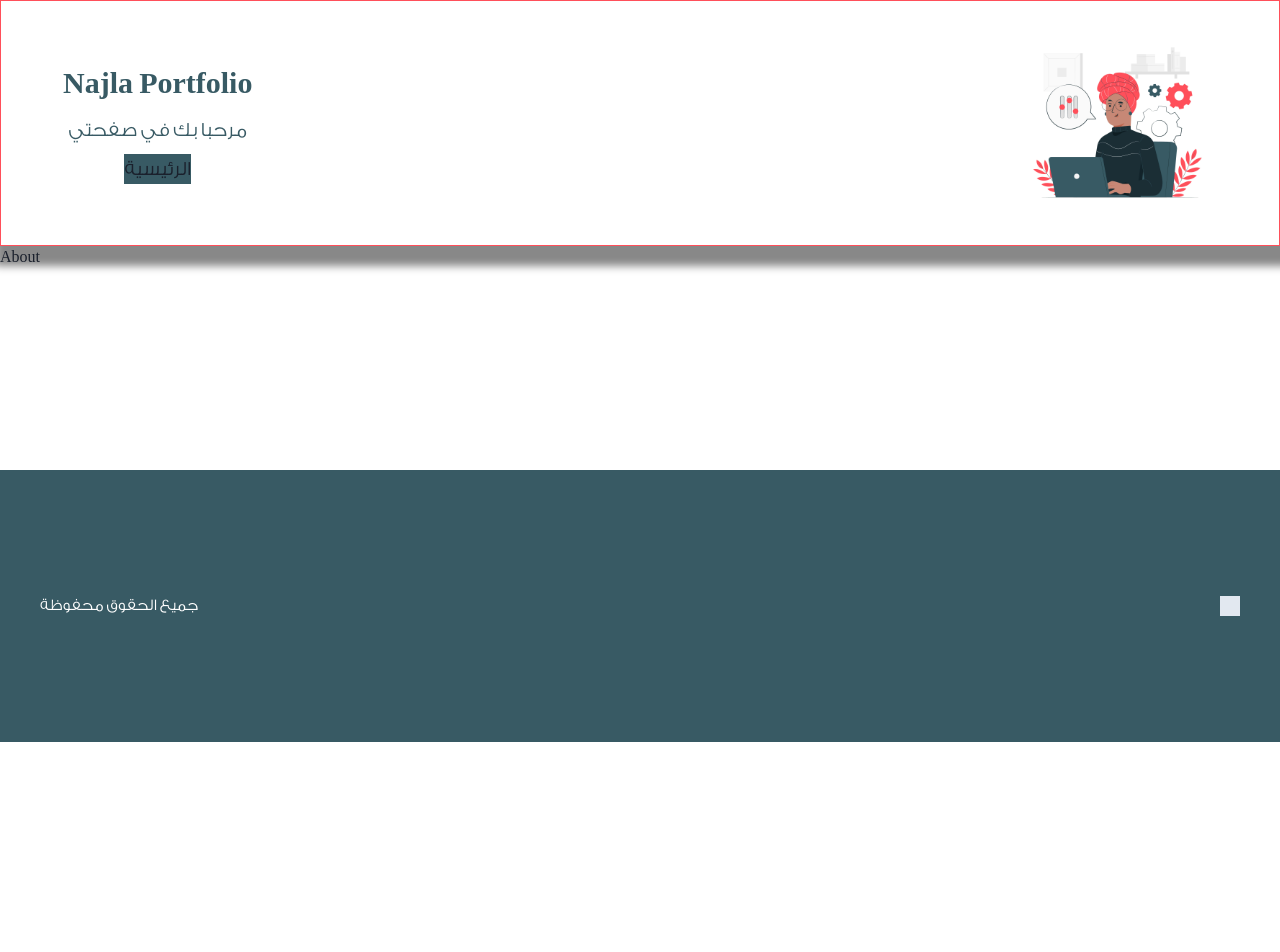
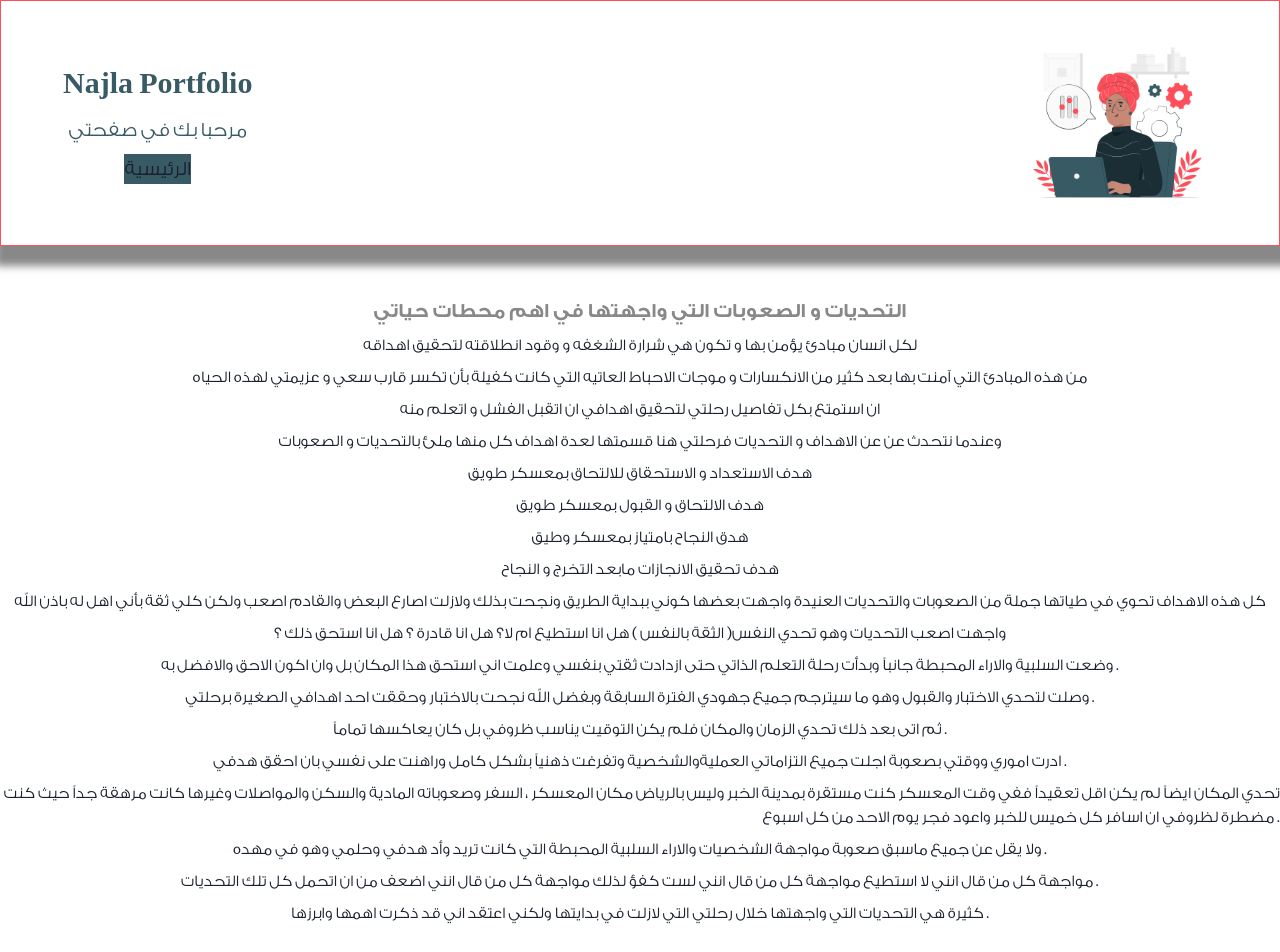
Before and after one commit to naj55/AboutMe-Najla, a React (Vite) app in the folder vite-project/: page /AboutMe in a window 1280 px wide. Shown: the top 952 px of the page. Before the commit the page ends 800 px from the top, so only its background shows below. Built offline with nearby package versions, Linux system fonts and the light colour scheme.

Commit message:
about me

```diff
--- a/vite-project/src/App.css
+++ b/vite-project/src/App.css
@@ -32,8 +32,8 @@ h1 {
 }
 
 #footer {
-
-    margin-top: 200px;
+    margin-bottom: 0px;
+    margin-top: 250px;
     height: 17em;
 }
 
--- a/vite-project/src/components/About.jsx
+++ b/vite-project/src/components/About.jsx
@@ -29,7 +29,77 @@ export default function About() {
 
                 </Flex>
             </div>
-            <div>About</div>
+            <Flex justifyContent="center" alignItems="center" bg="gray.200">
+                <VStack textAlign="right">
+                    <Text id="title2" color="#888888" mt="50px">
+                        التحديات و الصعوبات التي واجهتها في اهم محطات حياتي
+                    </Text>
+                    <Text >
+                        لكل انسان مبادئ يؤمن بها و تكون هي شرارة الشغفه و وقود انطلاقته لتحقيق اهداقه
+                    </Text>
+                    <Text >
+                        من هذه المبادئ التي آمنت بها بعد كثير من الانكسارات و موجات الاحباط العاتيه التي كانت كفيلة بأن تكسر قارب سعي و عزيمتي لهذه الحياه
+                    </Text>
+                    <Text >
+                        ان استمتع بكل تفاصيل رحلتي لتحقيق اهدافي ان اتقبل الفشل و اتعلم منه
+                    </Text>
+                    <Text >
+                        وعندما نتحدث عن عن الاهداف و التحديات فرحلتي هنا قسمتها لعدة اهداف كل منها ملئ بالتحديات و الصعوبات
+                    </Text>
+                    <Text >
+                        هدف الاستعداد و الاستحقاق للالتحاق بمعسكر طويق
+                    </Text>
+                    <Text >
+                        هدف الالتحاق و القبول بمعسكر طويق
+                    </Text>
+                    <Text >
+                        هدق النجاح بامتياز بمعسكر وطيق
+                    </Text>
+                    <Text >
+                        هدف تحقيق الانجازات مابعد التخرج و النجاح
+                    </Text>
+                    <Text >
+                        كل هذه الاهداف تحوي في طياتها جملة من الصعوبات والتحديات العنيدة واجهت بعضها كوني ببداية الطريق ونجحت بذلك ولازلت اصارع البعض والقادم اصعب ولكن كلي ثقة بأني اهل له باذن الله
+                    </Text>
+                    <Text >
+                        واجهت اصعب التحديات وهو تحدي النفس( الثقة بالنفس )
+                        هل انا استطيع ام لا؟
+                        هل انا قادرة ؟
+                        هل انا استحق ذلك ؟
+                    </Text>
+                    <Text >
+                        وضعت السلبية والاراء المحبطة جانباً وبدأت رحلة التعلم الذاتي حتى ازدادت ثقتي بنفسي وعلمت اني استحق هذا المكان بل وان اكون الاحق والافضل به .
+                    </Text>
+                    <Text>
+                        وصلت لتحدي الاختبار والقبول وهو ما سيترجم جميع جهودي الفترة السابقة وبفضل الله نجحت بالاختبار وحققت احد اهدافي الصغيرة برحلتي .
+                    </Text>
+                    <Text>
+                        ثم اتى بعد ذلك تحدي الزمان والمكان
+                        فلم يكن التوقيت يناسب ظروفي بل كان يعاكسها تماماً .
+                    </Text>
+                    <Text>
+                        ادرت اموري ووقتي بصعوبة
+                        اجلت جميع التزاماتي العمليةوالشخصية وتفرغت ذهنياً بشكل كامل وراهنت على نفسي بان احقق هدفي .
+                    </Text>
+                    <Text>
+                        تحدي المكان ايضاً لم يكن اقل تعقيداً ففي وقت المعسكر كنت مستقرة بمدينة الخبر وليس بالرياض مكان المعسكر ، السفر وصعوباته المادية والسكن والمواصلات وغيرها كانت مرهقة جداً
+                        حيث كنت مضطرة لظروفي ان اسافر كل خميس للخبر واعود فجر يوم الاحد من كل اسبوع .
+
+                    </Text>
+                    <Text>
+                        ولا يقل عن جميع ماسبق صعوبة مواجهة الشخصيات والاراء السلبية المحبطة التي كانت تريد وأد هدفي وحلمي وهو في مهده .
+
+                    </Text>
+                    <Text>
+                        مواجهة كل من قال انني لا استطيع
+                        مواجهة كل من قال انني لست كفؤ لذلك
+                        مواجهة كل من قال انني اضعف من ان اتحمل كل تلك التحديات .
+                    </Text>
+                    <Text>
+                        كثيرة هي التحديات التي واجهتها خلال رحلتي التي لازلت في بدايتها ولكني اعتقد اني قد ذكرت اهمها وابرزها .
+                    </Text>
+                </VStack>
+            </Flex>
         </>
 
     )
--- a/vite-project/src/components/Footer.jsx
+++ b/vite-project/src/components/Footer.jsx
@@ -1,4 +1,4 @@
-import { ChakraProvider, Flex, Box, Text, Spacer, VStack } from "@chakra-ui/react"
+import { ChakraProvider, Flex, Text, Spacer, VStack } from "@chakra-ui/react"
 export default function Footer() {
     return (
         <ChakraProvider>
@@ -9,9 +9,7 @@ export default function Footer() {
                     <Text textalign="center" color="#fff">جميع الحقوق محفوظة</Text>
                 </VStack>
                 <Spacer />
-                <Box bg="gray.200" p="10px" mt="0%" mr="40px">
 
-                </Box>
             </Flex>
         </ChakraProvider>
 
```
